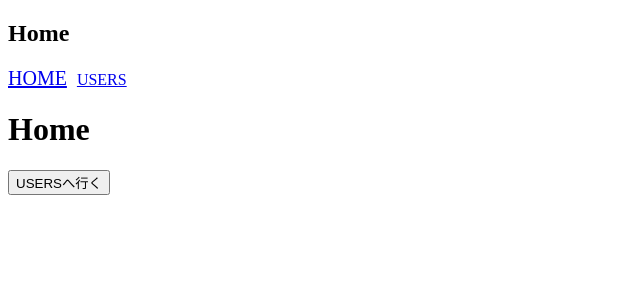
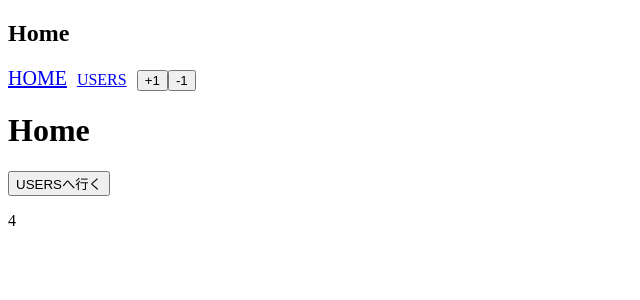
Before and after one commit to kouta1612/vue-v2, a Vue app: page / in a window 1280 px wide. Shown: the top 300 px of the page, without its empty margins (0-640 px from the left). Built offline with nearby package versions, Linux system fonts and the light colour scheme.

Commit message:
add vuex

```diff
--- a/package.json
+++ b/package.json
@@ -10,7 +10,8 @@
   "dependencies": {
     "core-js": "^3.6.5",
     "vue": "^2.6.11",
-    "vue-router": "^3.4.8"
+    "vue-router": "^3.4.8",
+    "vuex": "^3.5.1"
   },
   "devDependencies": {
     "@vue/cli-plugin-babel": "~4.5.0",
--- a/src/main.js
+++ b/src/main.js
@@ -1,10 +1,12 @@
 import Vue from 'vue';
 import App from './App.vue';
 import router from './router';
+import store from './store';
 
 Vue.config.productionTip = false;
 
 new Vue({
     router,
+    store,
     render: h => h(App)
 }).$mount('#app');
--- /dev/null
+++ b/src/store.js
@@ -0,0 +1,13 @@
+import  Vue from 'vue';
+import Vuex from 'vuex';
+
+Vue.use(Vuex);
+
+export default new Vuex.Store({
+    state: {
+        count: 2
+    },
+    getters: {
+        doubleCount: state => state.count * 2
+    }
+})
--- a/src/views/HeaderHome.vue
+++ b/src/views/HeaderHome.vue
@@ -4,10 +4,24 @@
         <nav>
             <router-link to="/" class="link" active-class="link--active" exact>HOME</router-link>
             <router-link to="/users" class="link" active-class="link--active" exact>USERS</router-link>
+            <button @click="increment">+1</button>
+            <button @click="decrement">-1</button>
         </nav>
     </div>
 </template>
 
+<script>
+export default {
+  methods: {
+    increment() {
+      this.$store.state.count++;
+    },
+    decrement() {
+      this.$store.state.count--;
+    }
+  }
+}
+</script>
 
 <style scoped>
   .link {
--- a/src/views/Home.vue
+++ b/src/views/Home.vue
@@ -2,11 +2,17 @@
     <div>
         <h1>Home</h1>
         <button @click="toUsers">USERSへ行く</button>
+        <p>{{ doubleCount }}</p>
     </div>
 </template>
 
 <script>
 export default {
+    computed: {
+        doubleCount() {
+            return this.$store.getters.doubleCount;
+        }
+    },
     methods: {
         toUsers() {
             this.$router.push({
```
Also changed, not shown: 1 other file (tests, documents, lock files or other folders).
